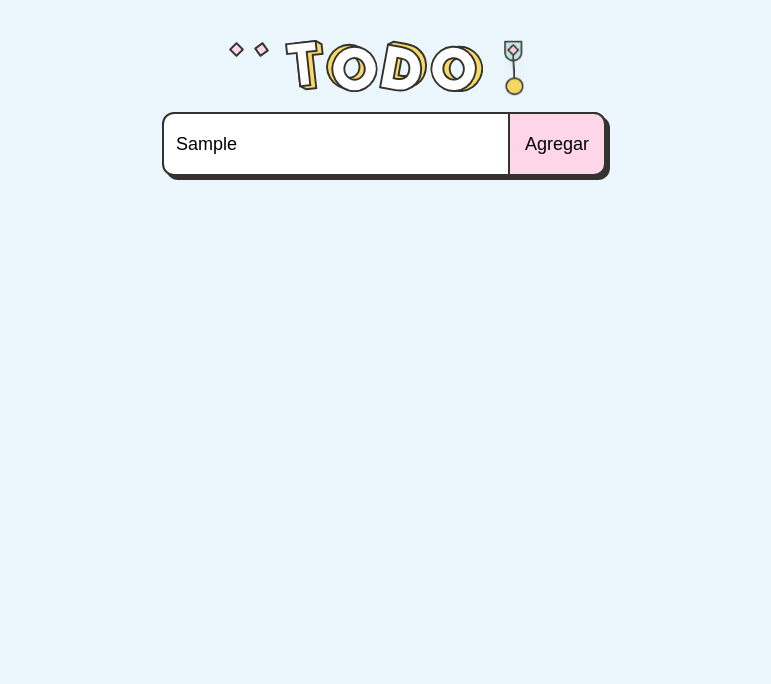
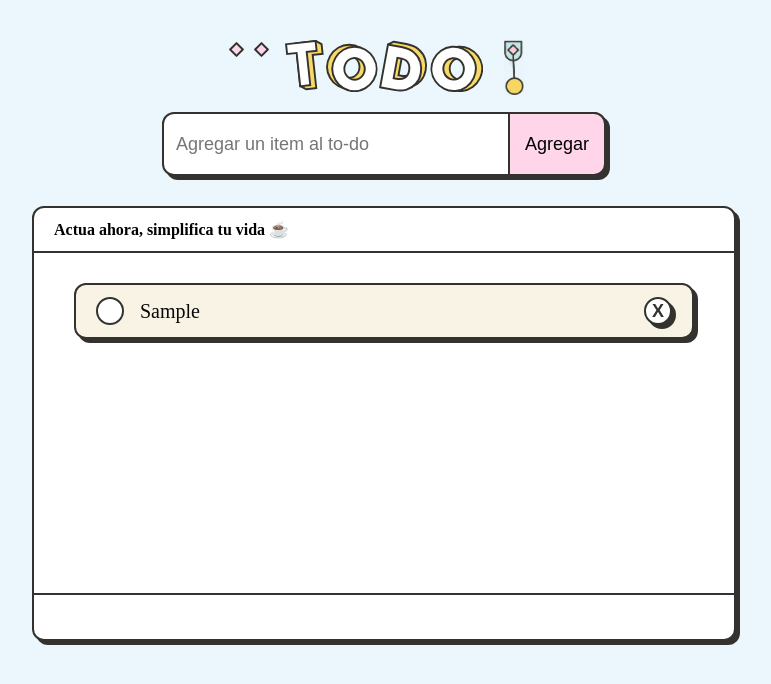
Before and after one commit to Jpaulo03/Todo-List-proyecto-WebI, a plain HTML site: page index.html in a window 1280 px wide. Both pictures are taken after typing "Sample" into the empty fields and a click on the button "Agregar". Shown: the whole page, without its empty margins (256-1027 px from the left). Drawn offline with Linux system fonts and the light colour scheme.

Commit message:
Terminado el html base, se agrego el js y la funcion de agregar tarea

```diff
--- a/index.html
+++ b/index.html
@@ -5,6 +5,7 @@
     <meta name="viewport" content="width=device-width, initial-scale=1.0">
     <link rel="stylesheet" href="styles.css">
     <title>TodoList</title>
+    <script defer src="script.js"></script>
 </head>
 <body>
     <div class="fondo"></div>
@@ -27,6 +28,27 @@
                 </div>
             </div>
         </div>
+
+        <div class="caja-principal">
+            <div class="caja-encabezado">
+                Actua ahora, simplifica tu vida ☕
+            </div>
+            <div class="caja-contenido">
+                <p class="mensaje-vacio">¡Agrega tu primera tarea pendiente! 📝</p>
+                <div class="consejos">
+                    <p>Consejos de uso 💡:</p>
+                    <ul>
+                        <li>✔️ Presione Enter para enviar acciones.</li>
+                        <li>✔️ Arrastra para reordenar tus tareas pendientes (solo para PC)</li>
+                        <li>✔️ Haga doble clic para editar el lema y las tareas.</li>
+                        <li>✔️ Accede a acciones rápidas en la barra lateral derecha.</li>
+                        <li>🔒 Sus datos se almacenan localmente en su navegador.</li>
+                        <li>📝 Admite descarga e importación de datos.</li>
+                        </ul>
+                    </div>
+                </div>
+            <div class="caja-pie"></div>
+        </div>
     </div>
 </body>
 </html>
--- /dev/null
+++ b/script.js
@@ -0,0 +1,40 @@
+const inputBuscador = document.querySelector(".agregar-item");
+const botonAgregar = document.querySelector(".btn-agregar");
+
+const cajaTareas = document.querySelector(".caja-contenido");
+const mensajeVacio = document.querySelector(".mensaje-vacio");
+const consejos = document.querySelector(".consejos");
+
+
+function mostrarTarea(textoDeLaTarea) {
+    if(mensajeVacio) mensajeVacio.style.display = "none";
+    if(consejos) consejos.style.display = "none";
+
+    const divTarea = document.createElement("div");
+    divTarea.classList.add("tarea-item");
+
+    divTarea.innerHTML= `
+    <button class="btn-completar"></button>
+    <span class="texto-tarea">${textoDeLaTarea}</span>
+    <button class="btn-eliminar">X</>
+    `;
+
+    cajaTareas.appendChild(divTarea);
+}
+
+
+function agregarTarea() {
+    const nombreTarea = inputBuscador.value.trim();
+
+    if(nombreTarea !== "") {
+        console.log("Se capturo la tarea: ", nombreTarea);
+
+        mostrarTarea(nombreTarea);
+
+        inputBuscador.value = "";
+    } else {
+        console.log("Campo de texto vacio")
+    }
+}
+
+botonAgregar.addEventListener("click", agregarTarea);
--- a/styles.css
+++ b/styles.css
@@ -43,7 +43,7 @@ body{
 
 .animacion{
     position: absolute;
-    left: -60px; /* Lo mueve a la izquierda de la palabra TODO */
+    left: -60px;
     top: 4px;
     display: flex;
     justify-content: center;
@@ -51,7 +51,7 @@ body{
 }
 
 .animacion span {
-    transform: rotateZ(45deg); /* Rota el cuadradito para que se vea como rombo */
+    transform: rotateZ(45deg);
     margin: 0 7px;
     width: 7px;
     height: 7px;
@@ -66,15 +66,6 @@ body{
 
 .animacion span:nth-child(2) {
     animation-delay: 2s;
-}
-
-@keyframes zooming {
-    0% { transform: scale(1) rotateZ(45deg); }
-    20% { transform: scale(1) rotateZ(45deg); }
-    30% { transform: scale(1) rotateZ(135deg); }
-    70% { transform: scale(1) rotateZ(135deg); }
-    80% { transform: scale(1) rotateZ(45deg); }
-    100% { transform: scale(1) rotateZ(45deg); }
 }
 
 .pendulo{
@@ -120,3 +111,104 @@ body{
     cursor: pointer;
     transition: all 0.25s;
 }
+
+.caja-principal {
+    background-color: #ffffff;
+    border: var(--border);
+    border-radius: 12px;
+    box-shadow: 4px 4px 0px #33322E;
+    margin-top: 30px;
+    overflow: hidden;
+    max-width: 700px;
+    margin: 30px auto 0 auto;
+}
+
+.caja-encabezado {
+    border-bottom: var(--border);
+    padding: 12px 20px;
+    font-weight: bold;
+    font-size: 16px;
+}
+
+.caja-contenido {
+    padding: 30px 40px;
+    min-height: 280px;
+    color: #606060;
+}
+
+.mensaje-vacio {
+    margin-bottom: 20px;
+    font-size: 16px;
+}
+
+.consejos p {
+    margin-bottom: 12px;
+}
+
+.consejos ul {
+    list-style: none;
+}
+
+.consejos li {
+    margin-bottom: 8px;
+    font-size: 15px;
+}
+
+.caja-pie {
+    border-top: var(--border);
+    height: 44px;
+}
+
+
+.tarea-item {
+    display: flex;
+    align-items: center;
+    background-color: #F9F3E5;
+    border: var(--border);
+    border-radius: 12px;
+    padding: 12px 20px;
+    margin-bottom: 16px;
+    box-shadow: 4px 4px 0px #33322E;
+    transition: box-shadow 0.3s ease;
+}
+
+.tarea-item:hover {
+    box-shadow: none;
+}
+
+.btn-completar {
+    width: 28px;
+    height: 28px;
+    border-radius: 50%;
+    border: var(--border);
+    background-color: #ffffff;
+    cursor: pointer;
+}
+
+.texto-tarea {
+    flex-grow: 1;
+    margin: 0 16px;
+    font-size: 20px;
+    color: #080808;
+    font-weight: 500;
+}
+
+.btn-eliminar {
+    width: 28px;
+    height: 28px;
+    border-radius: 50%;
+    border: var(--border);
+    background-color: white;
+    cursor: pointer;
+    font-size: 18px;
+    font-weight: bold;
+    color: #33322E;
+    box-shadow: 4px 4px 0px #33322E;
+    transition: box-shadow 0.3s ease;
+}
+
+.btn-eliminar:hover{
+    transform: translate(-2px, -2px);
+    box-shadow: 6px 6px 0px #33322E;
+    background-color: red;
+}
```
